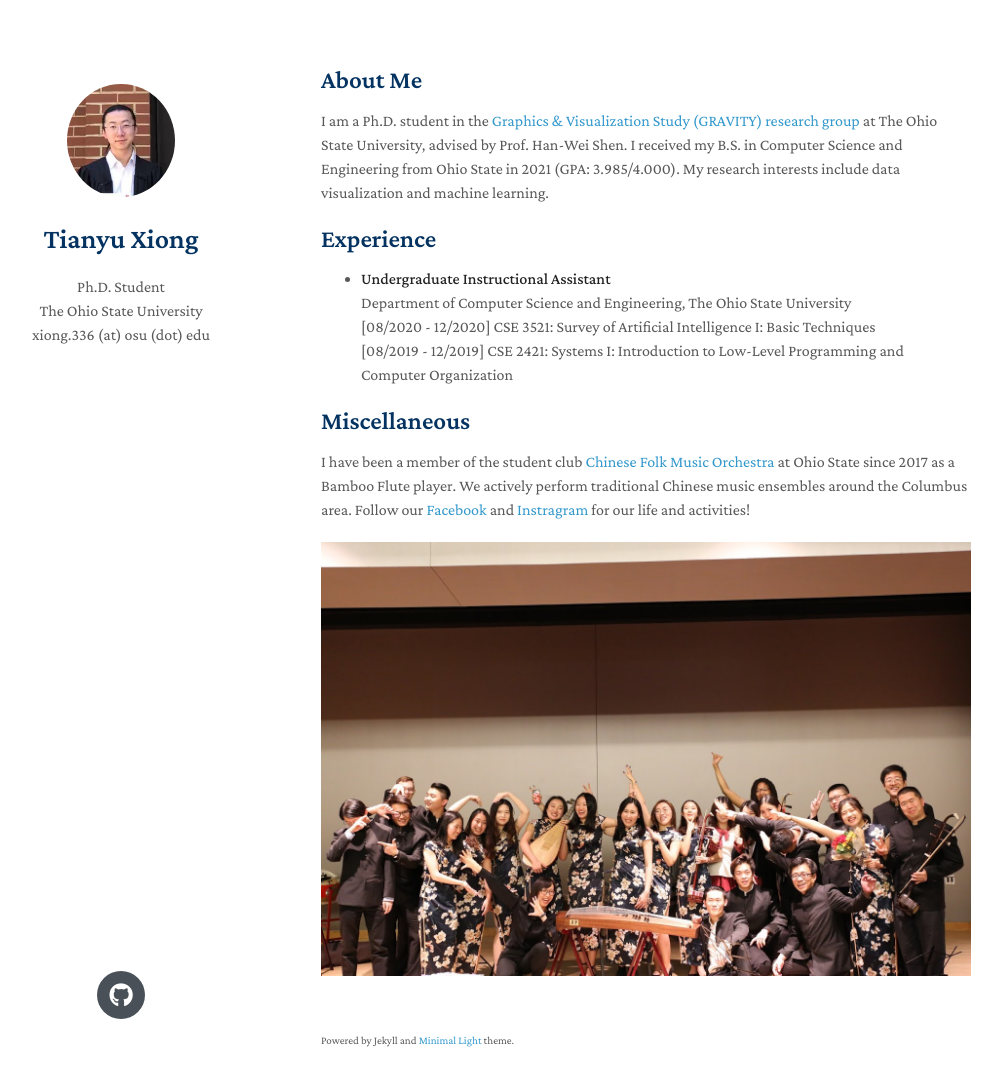
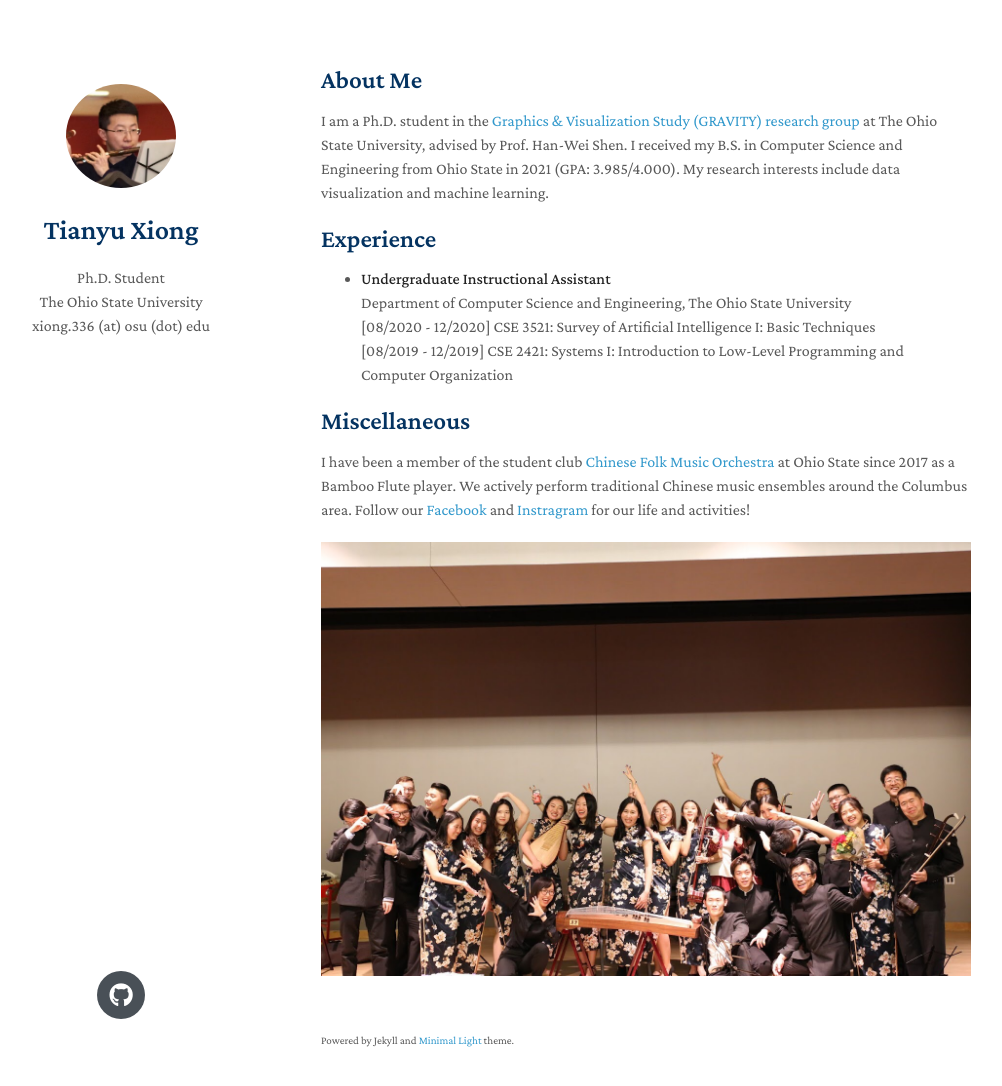
Before and after one commit to xtyinzz/xtyinzz.github.io, a Jekyll site: the page built from index.md, in a window 1280 px wide and 1121 px high. Shown: the top 1086 px of the window, without its empty margins (149-1151 px from the left). Built offline with Jekyll 4.4.1, drawn with Linux system fonts in a browser that asks for light colours; nearby versions of some CDN libraries; a style sheet for code colours, icons or effects is not loaded; our own code applies the rules of GitHub Pages for plain Markdown files.

Commit message:
changed avatar

```diff
--- a/_config.yml
+++ b/_config.yml
@@ -6,7 +6,7 @@ keywords: minimal academic
 # google_scholar: https://scholar.google.com/
 github_link: https://github.com/xtyinzz
 # linkedin: https://www.linkedin.com/in/tianyu-xiong-b485bb154/
-avatar: ./assets/img/postoffice.jpg
+avatar: ./assets/img/tasteofosu.jpg
 # google_analytics: UA-111540567-4
 favicon: ./assets/img/favicon.png
 favicon_dark: ./assets/img/favicon-dark.png
```
